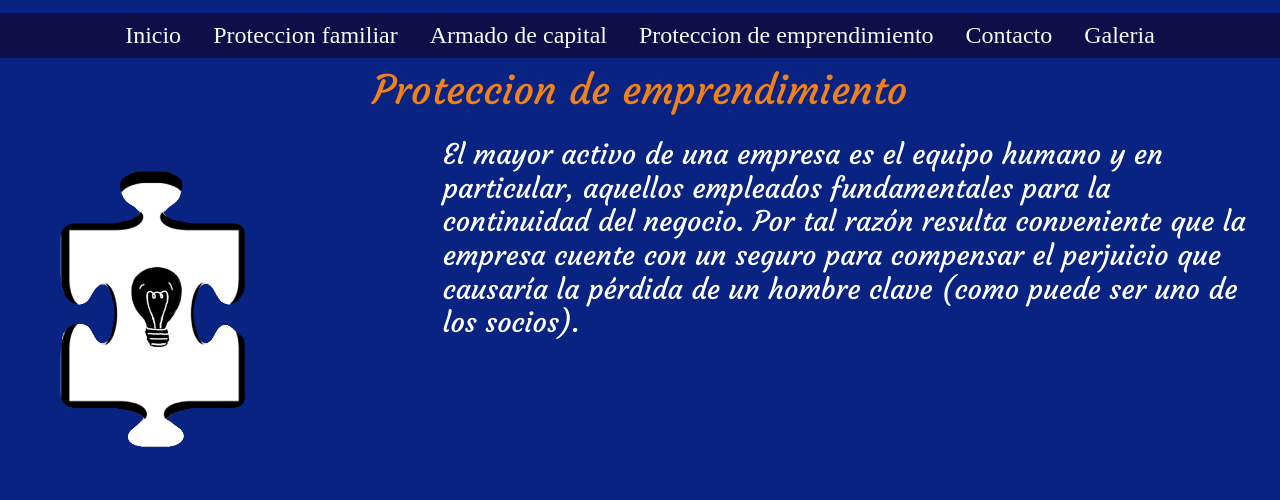
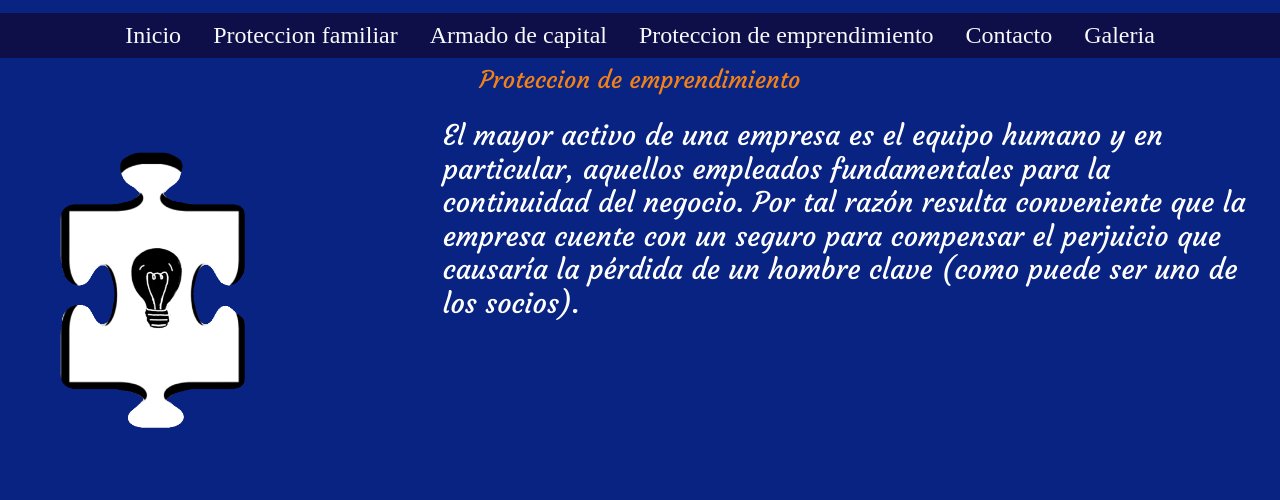
Before and after one commit to renatamai/RenataMaidana, a website: page secciones/work3.html in a window 1280 px wide. Shown: the part 286-786 px from the top of the page. Drawn offline with nearby package versions, Linux system fonts and the light colour scheme.

Commit message:
scss agregado

```diff
--- a/scss/componentes/_header.scss
+++ b/scss/componentes/_header.scss
@@ -1,5 +1,4 @@
 @use "../variables";
-// header
 
 // nav
 .menu {
--- a/secciones/work3.html
+++ b/secciones/work3.html
@@ -209,7 +209,7 @@
       <!--Main-->
       <main>
         <div>
-          <h1 class="d-md-flex justify-content-md-center">
+          <h1 class="h4 d-flex justify-content-center">
             Proteccion de emprendimiento
           </h1>
         </div>
```
Also changed, not shown: index.html (+2 -2 lines), secciones/work2.html (+1 -0 lines), secciones/img.html (indentation only).
